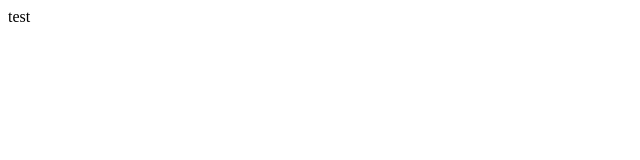
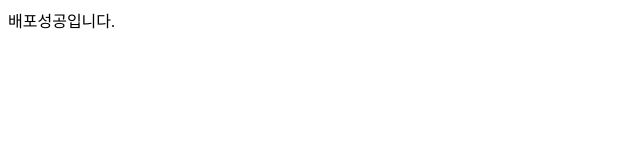
Before and after one commit to Cjmin-korean/gmauto, a website: page views/main/index.html in a window 1280 px wide. Shown: the whole page, without its empty margins (0-640 px from the left). Drawn offline with Linux system fonts and the light colour scheme.

Commit message:
[add] set

```diff
--- a/views/main/index.html
+++ b/views/main/index.html
@@ -6,6 +6,6 @@
     <title>Document</title>
 </head>
 <body>
-    <div>test</div>
+    <div>배포성공입니다.</div>
 </body>
 </html>
```
